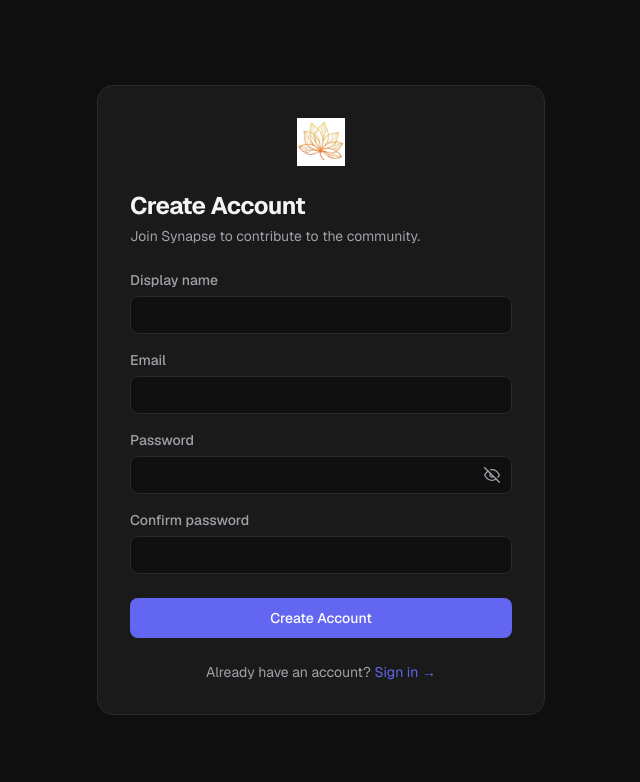
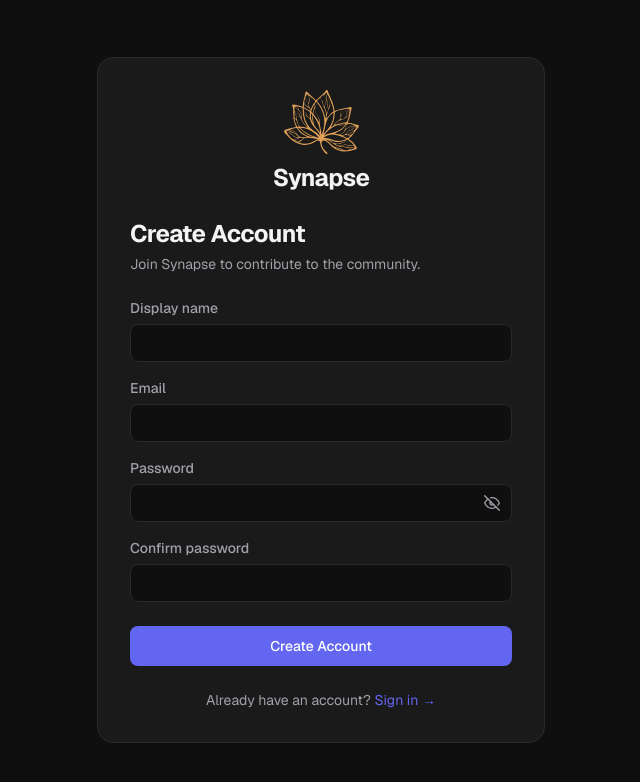
Before and after one commit to freitasbruno/synapse, a Next.js app: page /auth/signup in a window 1280 px wide. Shown: the top 782 px of the page, without its empty margins (319-959 px from the left). Built offline with nearby package versions, Linux system fonts and the light colour scheme.

Commit message:
improvement: logo and app name on auth flow

```diff
--- a/src/app/auth/reset-password/page.tsx
+++ b/src/app/auth/reset-password/page.tsx
@@ -40,9 +40,9 @@ function Card({ children }: { children: React.ReactNode }) {
 
 function SynapseLogo() {
   return (
-    <div className="mb-6 flex justify-center">
-      <Image src="/SynapseIconDark/ios/iTunesArtwork@2x.png" alt="Synapse" width={48} height={48} className="block dark:hidden" priority />
-      <Image src="/SynapseIcon/ios/iTunesArtwork@2x.png" alt="Synapse" width={48} height={48} className="hidden dark:block" priority />
+    <div className="mb-6 flex flex-col items-center gap-2">
+      <Image src="/icon.svg" alt="Synapse" width={75} height={106} priority />
+      <span style={{ color: 'var(--text-primary)' }} className="text-2xl font-bold tracking-tight">Synapse</span>
     </div>
   )
 }
--- a/src/app/auth/signin/page.tsx
+++ b/src/app/auth/signin/page.tsx
@@ -121,9 +121,9 @@ export default function SignInPage() {
         className="w-full max-w-md rounded-2xl border p-8"
       >
         {/* Logo */}
-        <div className="mb-6 flex justify-center">
-          <Image src="/SynapseIconDark/ios/iTunesArtwork@2x.png" alt="Synapse" width={48} height={48} className="block dark:hidden" priority />
-          <Image src="/SynapseIcon/ios/iTunesArtwork@2x.png" alt="Synapse" width={48} height={48} className="hidden dark:block" priority />
+        <div className="mb-6 flex flex-col items-center gap-2">
+          <Image src="/icon.svg" alt="Synapse" width={75} height={106} priority />
+          <span style={{ color: 'var(--text-primary)' }} className="text-2xl font-bold tracking-tight">Synapse</span>
         </div>
         <h1 className="text-2xl font-bold tracking-tight">Sign In</h1>
         <p style={{ color: 'var(--text-secondary)' }} className="mt-1 text-sm">
--- a/src/app/auth/signup/page.tsx
+++ b/src/app/auth/signup/page.tsx
@@ -116,9 +116,9 @@ export default function SignUpPage() {
             <MailIcon />
           </div>
           {/* Logo */}
-          <div className="mb-6 flex justify-center">
-            <Image src="/SynapseIconDark/ios/iTunesArtwork@2x.png" alt="Synapse" width={48} height={48} className="block dark:hidden" priority />
-            <Image src="/SynapseIcon/ios/iTunesArtwork@2x.png" alt="Synapse" width={48} height={48} className="hidden dark:block" priority />
+          <div className="mb-6 flex flex-col items-center gap-2">
+            <Image src="/icon.svg" alt="Synapse" width={75} height={106} priority />
+            <span style={{ color: 'var(--text-primary)' }} className="text-2xl font-bold tracking-tight">Synapse</span>
           </div>
           <h1 className="text-2xl font-bold tracking-tight">Check your email</h1>
           <p style={{ color: 'var(--text-secondary)' }} className="mt-3 text-sm leading-relaxed">
@@ -152,9 +152,9 @@ export default function SignUpPage() {
         className="w-full max-w-md rounded-2xl border p-8"
       >
         {/* Logo */}
-        <div className="mb-6 flex justify-center">
-          <Image src="/SynapseIconDark/ios/iTunesArtwork@2x.png" alt="Synapse" width={48} height={48} className="block dark:hidden" priority />
-          <Image src="/SynapseIcon/ios/iTunesArtwork@2x.png" alt="Synapse" width={48} height={48} className="hidden dark:block" priority />
+        <div className="mb-6 flex flex-col items-center gap-2">
+          <Image src="/icon.svg" alt="Synapse" width={75} height={106} priority />
+          <span style={{ color: 'var(--text-primary)' }} className="text-2xl font-bold tracking-tight">Synapse</span>
         </div>
         <h1 className="text-2xl font-bold tracking-tight">Create Account</h1>
         <p style={{ color: 'var(--text-secondary)' }} className="mt-1 text-sm">
--- a/src/app/onboarding/page.tsx
+++ b/src/app/onboarding/page.tsx
@@ -44,9 +44,9 @@ export default async function OnboardingPage() {
         className="w-full max-w-lg rounded-2xl border p-8"
       >
         {/* Logo */}
-        <div className="mb-6 flex justify-center">
-          <Image src="/SynapseIconDark/ios/iTunesArtwork@2x.png" alt="Synapse" width={48} height={48} className="block dark:hidden" priority />
-          <Image src="/SynapseIcon/ios/iTunesArtwork@2x.png" alt="Synapse" width={48} height={48} className="hidden dark:block" priority />
+        <div className="mb-6 flex flex-col items-center gap-2">
+          <Image src="/icon.svg" alt="Synapse" width={75} height={106} priority />
+          <span style={{ color: 'var(--text-primary)' }} className="text-2xl font-bold tracking-tight">Synapse</span>
         </div>
         {/* Header */}
         <h1 className="text-2xl font-bold tracking-tight">
--- a/src/components/layout/Header.tsx
+++ b/src/components/layout/Header.tsx
@@ -18,22 +18,11 @@ export async function Header() {
       <div className="mx-auto flex h-14 max-w-7xl items-center justify-between px-4 sm:px-6">
         {/* Wordmark */}
         <Link href="/" className="flex items-center gap-2">
-          {/* Light theme logo */}
           <Image
-            src="/SynapseIcon/android/ic_launcher-web.png"
+            src="/icon.svg"
             alt="Synapse"
-            width={28}
+            width={20}
             height={28}
-            className="block dark:hidden rounded-md"
-            priority
-          />
-          {/* Dark theme logo */}
-          <Image
-            src="/SynapseIconDark/android/ic_launcher-web.png"
-            alt="Synapse"
-            width={28}
-            height={28}
-            className="hidden dark:block rounded-md"
             priority
           />
           <span
```
Also changed, not shown: public/icon.svg.
